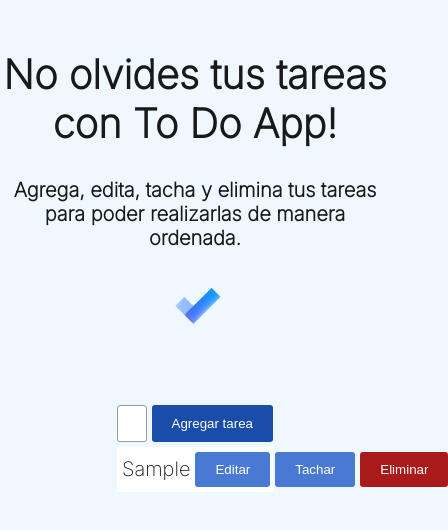
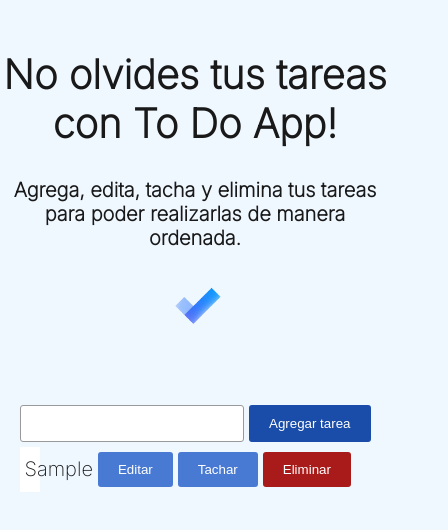
Before and after one commit to MauricioPerezCaram/ToDoApp, a React (Create React App) app: page / in a window 390 px wide. Both pictures are taken after typing "Sample" into the empty fields and a click on the input "Agregar tarea". Shown: the top 530 px of the page, 448 px wide, since content can reach past the window. Built offline with nearby package versions, Linux system fonts and the light colour scheme.

Commit message:
epmezando media querys

```diff
--- a/src/App.css
+++ b/src/App.css
@@ -126,3 +126,12 @@ body {
   width: 25%;
   margin: 20px;
 }
+
+@media screen and (max-width: 600px) {
+  .todocontainer {
+    width: 90%;
+  }
+  .todo {
+    width: 20px;
+  }
+}
```
